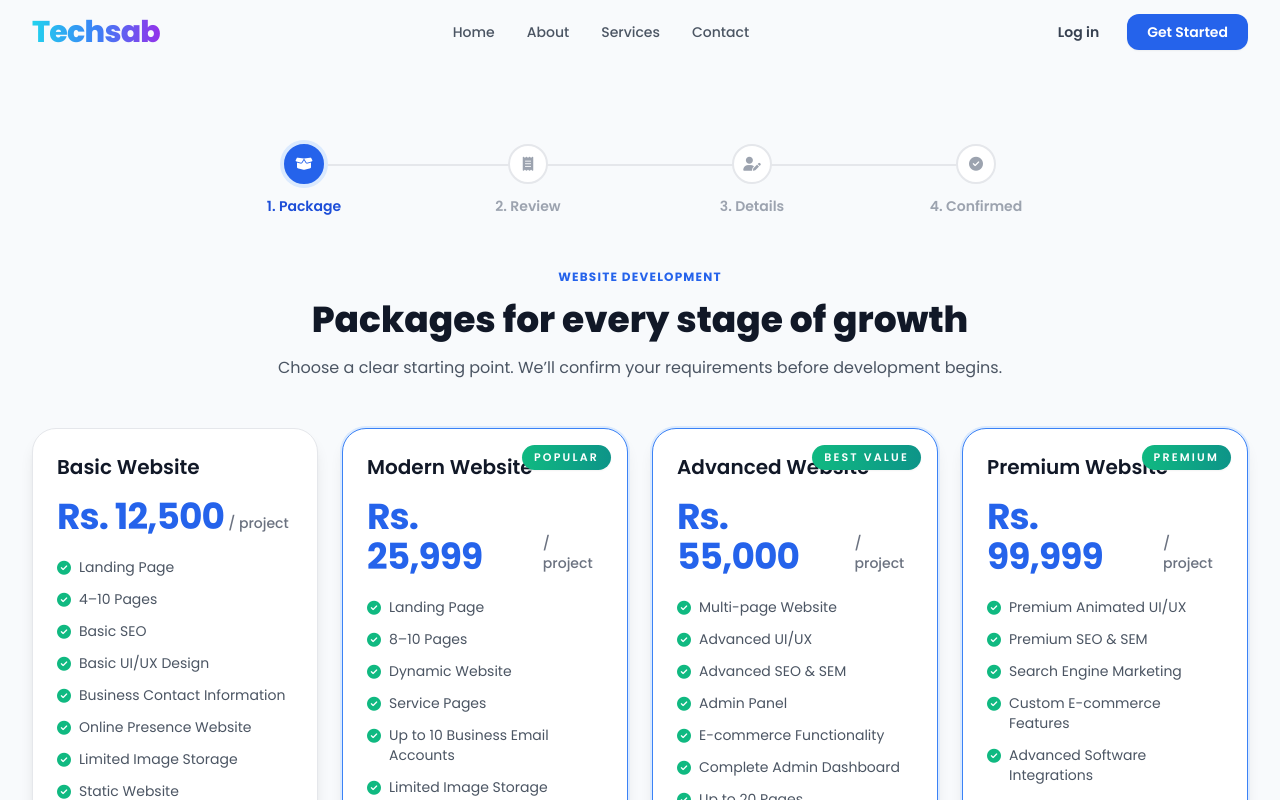
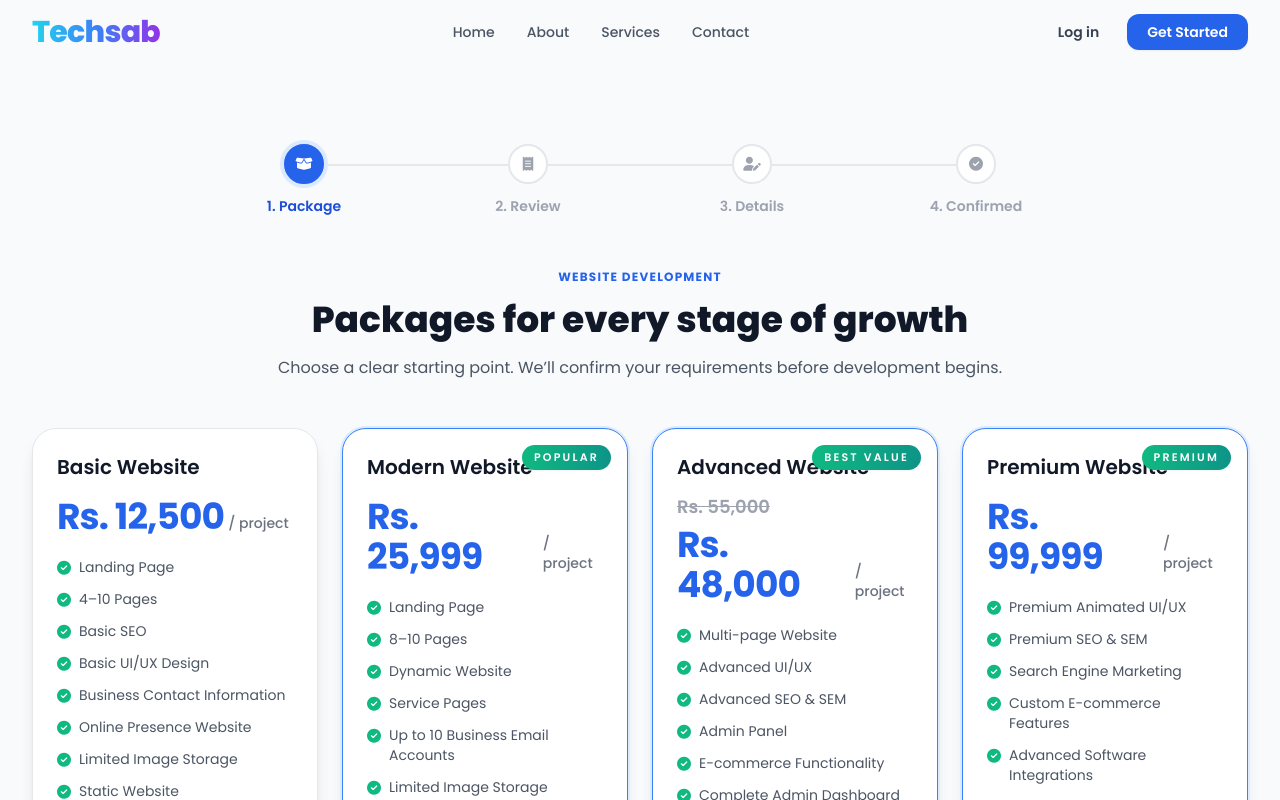
Before and after one commit to dikeshsapkota/TechSabFrontend, a React (Vite) app: page /website-packages in a window 1280 px wide. Shown: the top 800 px of the page. Built offline with nearby package versions, Linux system fonts and the light colour scheme.

Commit message:
Update advanced package sale price

```diff
--- a/src/features/booking/components/PackageCard.jsx
+++ b/src/features/booking/components/PackageCard.jsx
@@ -17,7 +17,12 @@ export default function PackageCard({ plan }) {
       <div className="space-y-5">
         <div>
           <h3 className="text-xl font-semibold text-gray-900">{plan.name}</h3>
-          <div className="mt-4 flex items-end gap-1">
+          {plan.originalPrice && (
+            <span className="mt-3 block text-lg font-semibold text-gray-400 line-through">
+              {plan.originalPrice}
+            </span>
+          )}
+          <div className={`${plan.originalPrice ? "mt-1" : "mt-4"} flex items-end gap-1`}>
             <span className="text-4xl font-bold tracking-tight text-blue-600">{plan.price}</span>
             <span className="pb-1 text-sm font-medium text-gray-500">/ project</span>
           </div>
--- a/src/features/booking/data/packages.js
+++ b/src/features/booking/data/packages.js
@@ -39,8 +39,9 @@ const packages = [
   {
     id: 3,
     name: "Advanced Website",
-    amount: 55000,
-    price: "Rs. 55,000",
+    amount: 48000,
+    price: "Rs. 48,000",
+    originalPrice: "Rs. 55,000",
     badge: "Best Value",
     featured: true,
     features: [
```
